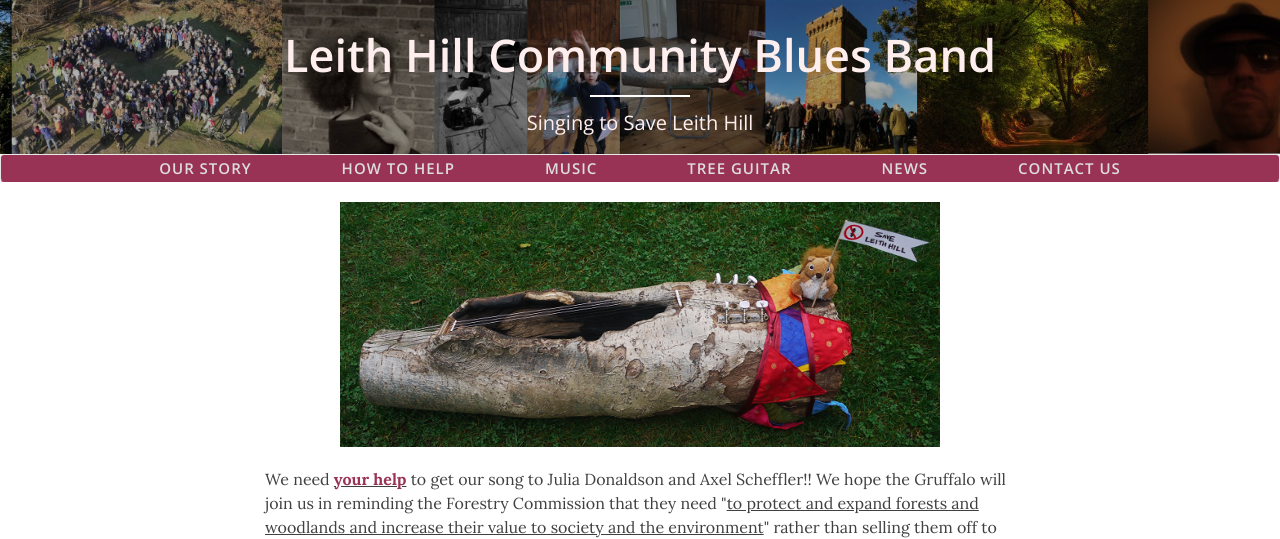
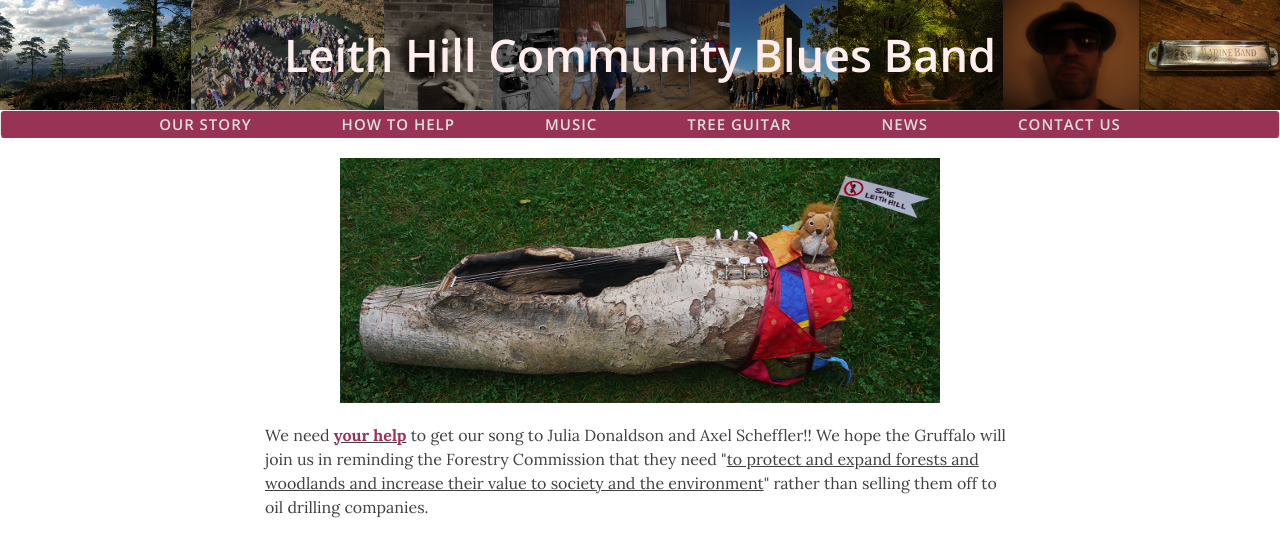
Before and after one commit to voiceforleithhill/leithhillblues.co.uk, a Jekyll site: the page built from index.html, in a window 1280 px wide, cut to the strip 0-539 px from the top of the page. Built offline with Jekyll 4.4.1, drawn with Linux system fonts in a browser that asks for light colours; nearby versions of some CDN libraries; the list of posts is cut into pages by our own code.

Commit message:
Content updates

```diff
--- a/index.html
+++ b/index.html
@@ -1,6 +1,5 @@
 ---
 layout: page
-description: Singing to Save Leith Hill
 ---
 
 <img src="{{ site.baseurl }}/img/tree-guitar.png" alt="Tree guitar">
```
